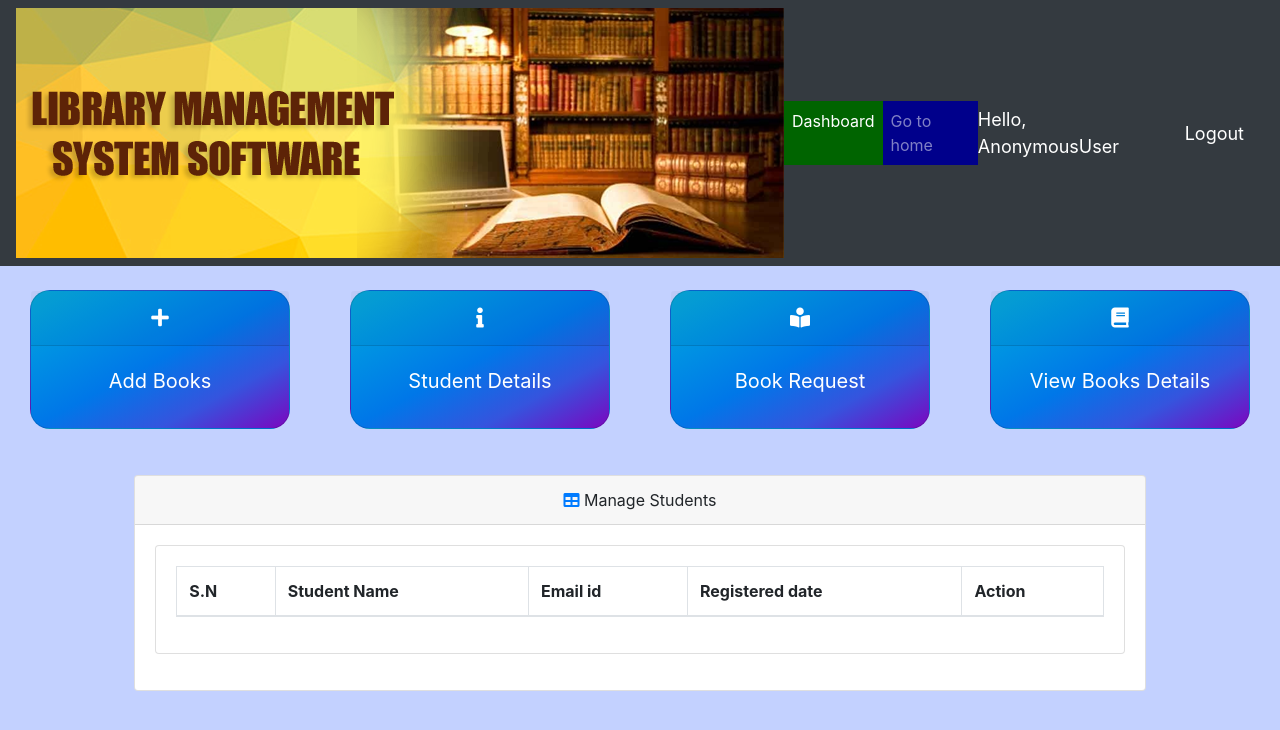
After one commit to saman-des/LibraryManagement, a Django app: template templates/manage_Student.html in a window 1280 px wide. The commit adds this page. Shown: the top 730 px of the page. Run offline with Django 3.2, Linux system fonts and the light colour scheme; the template is opened without the code that fills it, so the values that code supplies are empty; parts of the project's set-up code (start-up, migrations or seed data) failed here and were passed over; some libraries are stand-ins or nearby versions.

Commit message:
fourth commit

```diff
--- /dev/null
+++ b/templates/manage_Student.html
@@ -0,0 +1,100 @@
+{%  extends 'main.html' %}
+
+{% load static %}
+
+
+{% block content %}
+
+{%  include 'status.html' %}
+
+<div class="container-fluid">
+<div class="row" style="padding-top: 30px">
+
+<div class="col-sm-1" style="color: red">
+</div>
+
+
+<div class="col-sm-10">
+            <div class="card mb-3">
+                <div class="card-header" style="text-align: center">
+                    <i class="fas fa-table text-primary"></i>
+                    Manage Students
+                </div>
+                <div class="card-body">
+
+            <div class="card mb-3">
+                <div class="card-body">
+
+                    <div class="table-responsive">
+                        <table class="table table-bordered" id="dataTable" style=" width:100%; cellspacing:0">
+                            <thead>
+                            <tr>
+                                <th>S.N</th>
+
+                                <th>Student Name</th>
+                                <th>Email id</th>
+
+                                <th>Registered date</th>
+                                <th>Action</th>
+
+                            </tr>
+                            </thead>
+                            <tbody>
+
+
+                            	{% if books %}
+                            	  {% for book in books %}
+
+
+                                <tr>
+                                <td>{{ book.id }}</td>
+
+
+								<td>{{book.username}}</td>
+								<td>{{book.email}}</td>
+
+
+                                <td>{{book.date_joined }}</td>
+
+
+                                    <td>
+                                    <a href="{% url 'lebook' book.id%}"><button type="button" class="btn btn-warning" style="background: rgb(59, 94, 189); color: white;"> Edit</button></a>
+
+
+                                  <a href="{% url 'ldbookk' book.id%}"><button type="button" class="btn btn-danger"> Delete</button></a>
+                                    </td>
+
+                                </tr>
+
+                                <!-- end for and if -->
+                                {% endfor %}
+                                {% endif %}
+                            </tbody>
+                        </table>
+
+
+
+
+                    </div>
+                </div>
+            </div>
+        </div>
+    </div>
+
+
+
+
+
+        </div>
+    </div>
+                </div>
+
+
+    <script type="text/javascript" src="{% static 'js/jquery-2.1.3.min.js' %}"></script>
+    <script type="text/javascript" src="{% static 'js/bootstrap.min.js' %}"></script>
+    <script type="text/javascript" src="{% static 'js/jquery.dataTables.js' %}"></script>
+    <script type="text/javascript" src="{% static 'js/main.js' %}"></script>
+
+
+
+{% endblock %}
--- a/templates/status.html
+++ b/templates/status.html
@@ -1,15 +1,33 @@
+<link rel="stylesheet" href="https://cdnjs.cloudflare.com/ajax/libs/font-awesome/5.15.3/css/all.min.css"/>
+<style>
+
+	/* These are the css styles that are used for the 4 features used in the dashboard page */
+	#total-orders, #orders-delivered, #orders-pending{
+		background-image: linear-gradient(to right bottom, #08a7d7, #0091e3, #0077e8, #3554de, #7b06c0);
+		border-radius: 20px;
+		font-size: 20px;
+		text-align: center;
+	}
+	body
+	{
+		background: rgb(195, 209, 255);
+	}
+
+</style>
 <br>
 
-z
+<!-- The block content includes the 4 features add books, student details, book request and view books -->
+{% block content %}
 <div class="row">
 	<div class="col">
 		<div class="col-md">
 			<div class="card text-center text-white  mb-3" id="total-orders">
 			  	<div class="card-header">
-			  		<a style="color: #ff0000" class="card-title" href="{% url 'add' %}">+Add Books</a>
-{#                    book_upload#}
+					<i class="fas fa-plus"></i>
 			  	</div>
 			  	<div class="card-body">
+					<a style="color: white" class="card-title" href="{% url 'add' %}">Add Books</a>
+{#                    book_upload#}
 			    	<h3 class="card-title">{{total_orders}}</h3>
 			  	</div>
 			</div>
@@ -20,9 +38,11 @@ z
 		<div class="col-md">
 			<div class="card text-center text-white  mb-3" id="orders-delivered">
 			  	<div class="card-header">
-			  		<a style="color: #ff0000" class="card-title" href="{% url 'Students' %}">Student Details</a>
+					<i class="fas fa-info"></i>
 			  	</div>
 			  	<div class="card-body">
+{#			  		<a style="color: #ff0000" class="card-title" href="{% url 'Students' %}">Student Details</a>#}
+                    <a style="color: white" class="card-title" href="{% url 'lmbook' %}">Student Details</a>
 			    	<h3 class="card-title">{{delivered}}</h3>
 			  	</div>
 			</div>
@@ -33,9 +53,10 @@ z
 		<div class="col-md">
 			<div class="card text-center text-white  mb-3" id="orders-pending">
 			  	<div class="card-header">
-			  		<h5 class="card-title">Pending Book Request</h5>
+					<i class="fas fa-book-reader"></i>
 			  	</div>
 			  	<div class="card-body">
+					<a href="{% url 'home' %}" style="color: white" class="card-title" >Book Request</a>
 			    	<h3 class="card-title">{{pending}}</h3>
 			  	</div>
 			</div>
@@ -45,12 +66,15 @@ z
 		<div class="col-md">
 			<div class="card text-center text-white  mb-3" id="orders-pending">
 			  	<div class="card-header">
-			  		<h5 class="card-title">Return Books Details</h5>
+					<i class="fas fa-book"></i>
 			  	</div>
 			  	<div class="card-body">
+					{% csrf_token %}
+                    <a href="{% url 'lmstudent' 1%}" style="color: white" class="card-title">View Books Details</a>
 			    	<h3 class="card-title">{{pending}}</h3>
 			  	</div>
 			</div>
 		</div>
 	</div>
 </div>
+{% endblock %}
```
Also changed, not shown: templates/edit_book.html (added, +52 -0 lines), templates/edit_student.html (added, +55 -0 lines), templates/manage_Book.html (added, +104 -0 lines).
